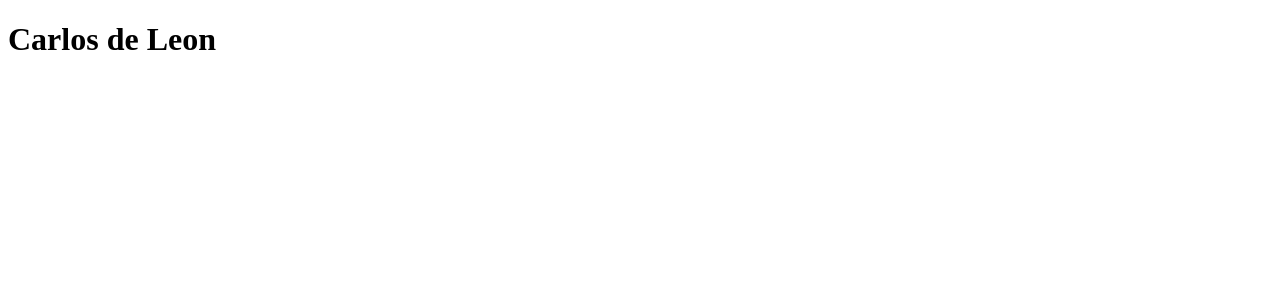
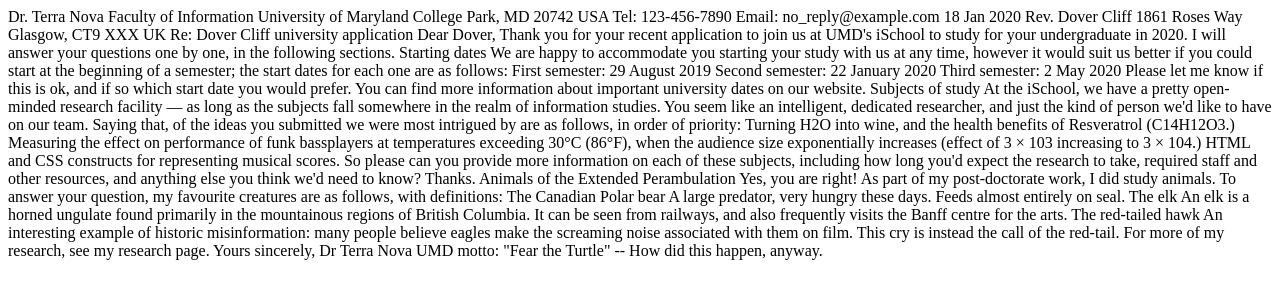
Before and after one commit to cdeleon20/cdeleon20.github.io, a plain HTML site: page index.html in a window 1280 px wide. Drawn offline with Linux system fonts and the light colour scheme.

Commit message:
Update index.html

```diff
--- a/index.html
+++ b/index.html
@@ -1,5 +1,69 @@
 <!DOCTYPE html>
+<html>
+    <head>
+Dr. Terra Nova
+Faculty of Information
+University of Maryland
+College Park, MD
+20742
+USA
+Tel: 123-456-7890
+Email: no_reply@example.com
+18 Jan 2020
+    </head>
+    <body>
+Rev. Dover Cliff
+1861 Roses Way
+Glasgow, CT9 XXX
+UK
 
-<div>
-    <h1>Carlos de Leon</h1>
-</div>
+
+Re: Dover Cliff university application
+
+Dear Dover,
+
+Thank you for your recent application to join us at UMD's iSchool to study for your undergraduate in 2020. I will answer your questions one by one, in the following sections.
+
+Starting dates
+
+We are happy to accommodate you starting your study with us at any time, however it would suit us better if you could start at the beginning of a semester; the start dates for each one are as follows:
+
+First semester: 29 August 2019
+Second semester: 22 January 2020
+Third semester: 2 May 2020
+
+Please let me know if this is ok, and if so which start date you would prefer.
+
+You can find more information about important university dates on our website.
+
+
+Subjects of study
+
+At the iSchool, we have a pretty open-minded research facility — as long as the subjects fall somewhere in the realm of information studies. You seem like an intelligent, dedicated researcher, and just the kind of person we'd like to have on our team. Saying that, of the ideas you submitted we were most intrigued by are as follows, in order of priority:
+
+Turning H2O into wine, and the health benefits of Resveratrol (C14H12O3.)
+Measuring the effect on performance of funk bassplayers at temperatures exceeding 30°C (86°F), when the audience size exponentially increases (effect of 3 × 103 increasing to 3 × 104.)
+HTML and CSS constructs for representing musical scores.
+
+So please can you provide more information on each of these subjects, including how long you'd expect the research to take, required staff and other resources, and anything else you think we'd need to know? Thanks.
+
+
+Animals of the Extended Perambulation
+
+Yes, you are right! As part of my post-doctorate work, I did study animals. To answer your question, my favourite creatures are as follows, with definitions:
+
+The Canadian Polar bear
+A large predator, very hungry these days. Feeds almost entirely on seal.
+The elk
+An elk is a horned ungulate found primarily in the mountainous regions of British Columbia. It can be seen from railways, and also frequently visits the Banff centre for the arts.
+The red-tailed hawk
+An interesting example of historic misinformation: many people believe eagles make the screaming noise associated with them on film. This cry is instead the call of the red-tail.
+
+For more of my research, see my research page.
+
+Yours sincerely,
+Dr Terra Nova
+
+UMD motto: "Fear the Turtle" -- How did this happen, anyway.
+    </body>
+</html>
```
